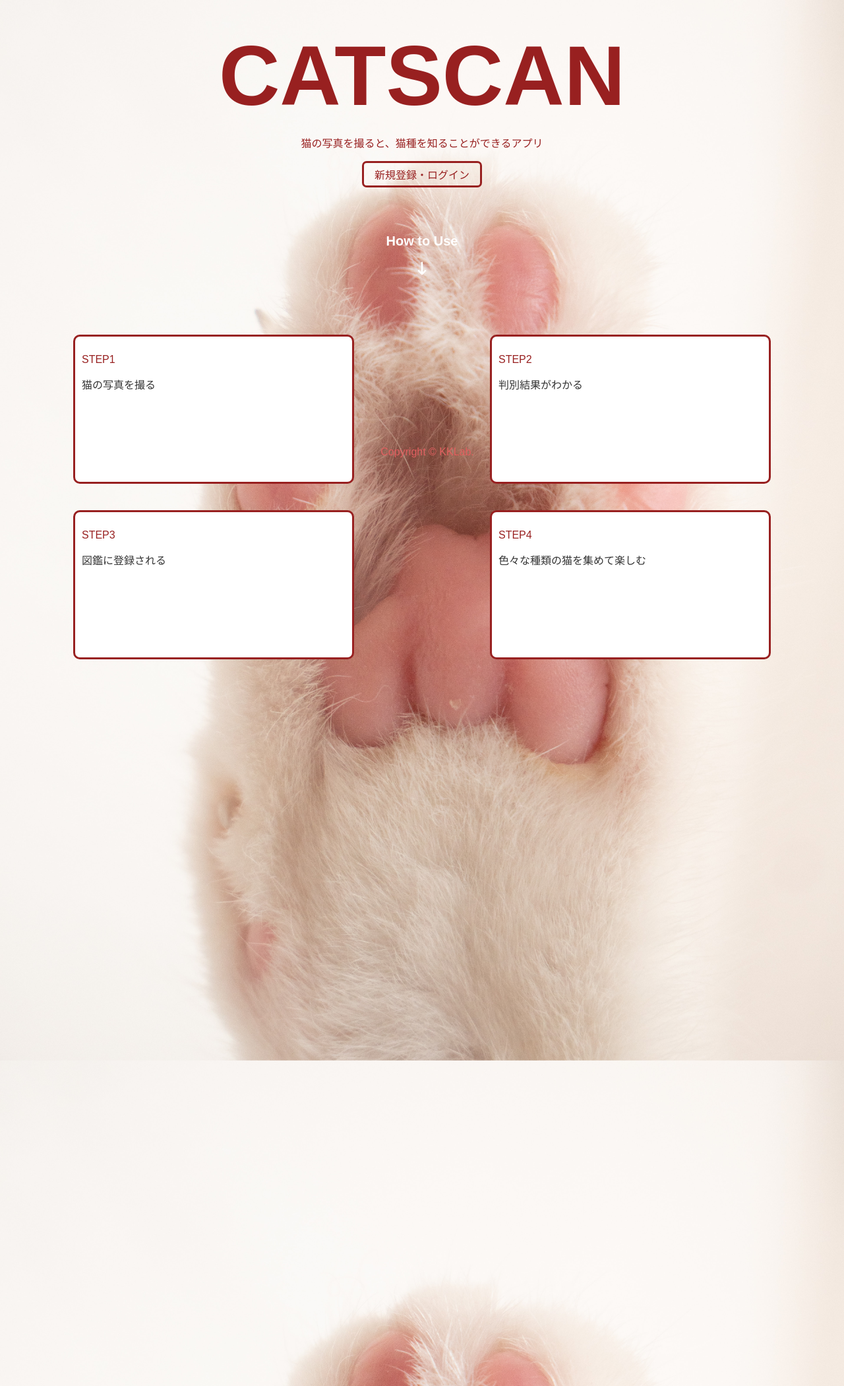
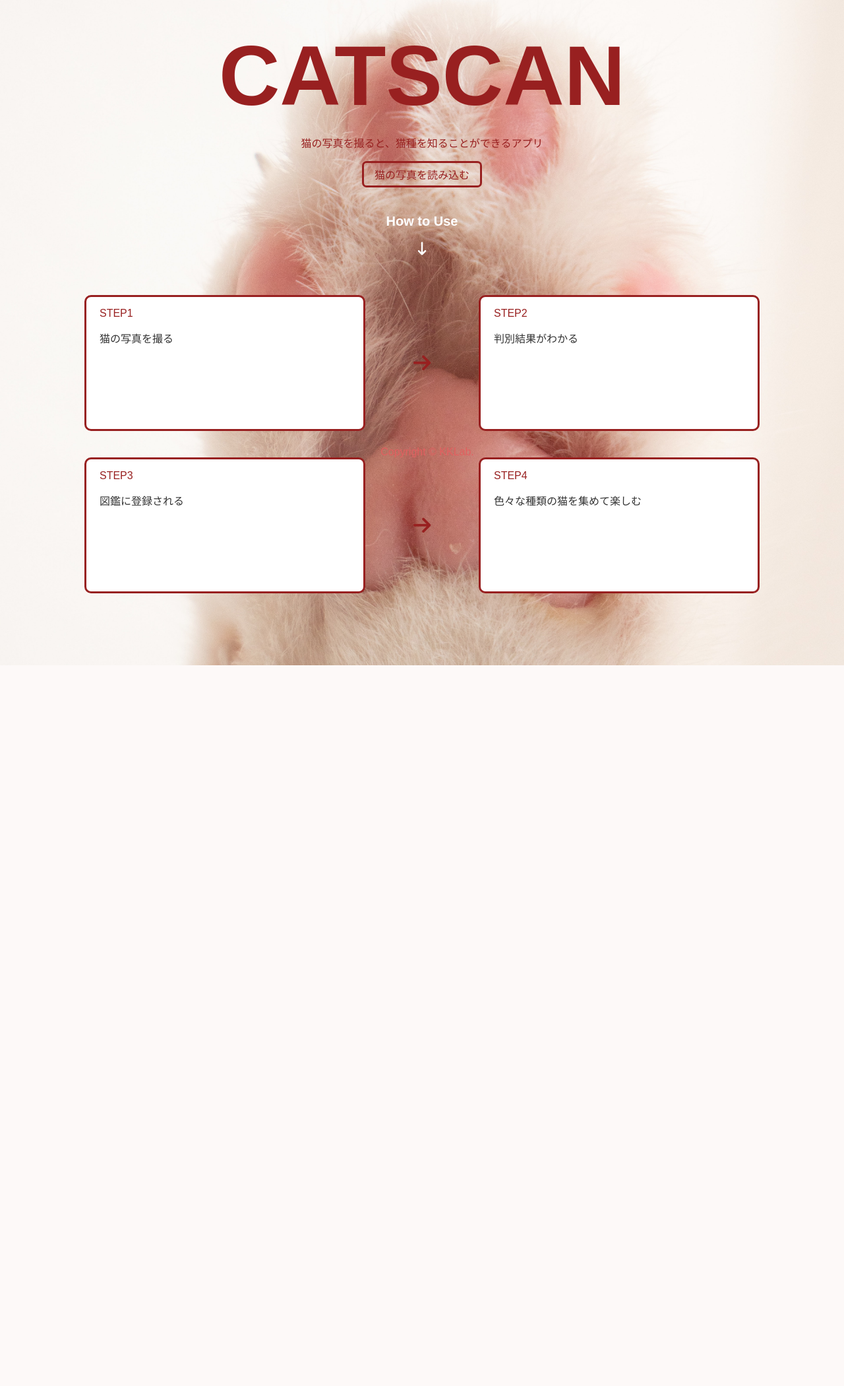
Before and after one commit to reki204/CatScan, a Flask app: page / in a window 1280 px wide. Shown: the part 100-2200 px from the top of the page at 66% size. After the commit the page ends 1108 px from the top, so only its background shows below. Run offline with Flask 2, Linux system fonts and the light colour scheme; some libraries are stand-ins or nearby versions.

Commit message:
メッセージを入力する

```diff
--- a/static/css/index.css
+++ b/static/css/index.css
@@ -17,15 +17,17 @@ body{
 }
 .container2{
   text-align: center;
-  margin: 70px;
+  margin: 40px;
   font-weight: bold;
   font-size: 20px;
   color: #ffff;
 }
 .container3{
   display: flex;
-  justify-content: space-around;
+  justify-content: center;
   flex-wrap: wrap;
+  margin-left: 100px;
+  margin-right: 100px ;
 }
 .item{
   background-color: #ffff;
@@ -34,7 +36,7 @@ body{
   border-radius: 10px;
   height: 200px;
   width: 400px;
-  padding: 10px;
+  padding-left: 20px;
 }
 p.item{
   margin: 5px;
@@ -60,3 +62,11 @@ h2{
 .fa-solid fa-arrow-down-long{
   text-align: center;
 }
+.item2{
+  text-align: center;
+  font-weight: bold;
+  font-size: 30px;
+  color: #982020;
+  margin: auto;
+  width: 40px;
+}
--- a/static/css/layout.css
+++ b/static/css/layout.css
@@ -63,5 +63,5 @@ footer {
   justify-content: center;
 }
 main{
-  height: 1000px;
+  height: auto;
 }
--- a/templates/index.html
+++ b/templates/index.html
@@ -5,7 +5,7 @@
             <h1>{{ message }}</h1>
             <h2>CATSCAN</h2>
             <p>猫の写真を撮ると、猫種を知ることができるアプリ</p>
-            <a href="#" class="btn-flat-border">新規登録・ログイン</a>
+            <a href="/result" class="btn-flat-border">猫の写真を読み込む</a>
         </div>
         <div class="container2">
             <p>How to Use</p>
@@ -16,6 +16,9 @@
                 <p>STEP1</p>
                 <p class ="lead">猫の写真を撮る</p>
             </div>
+            <div class ="item2">
+                <i class="fa-solid fa-arrow-right"></i>
+            </div>
             <div class ="item">
                 <p>STEP2</p>
                 <p class ="lead">判別結果がわかる</p>
@@ -24,6 +27,9 @@
                 <p>STEP3</p>
                 <p class ="lead">図鑑に登録される</p>
             </div>
+            <div class ="item2">
+                <i class="fa-solid fa-arrow-right"></i>
+            </div>
             <div class ="item">
                 <p>STEP4</p>
                 <p class ="lead">色々な種類の猫を集めて楽しむ</p>
--- a/templates/layout.html
+++ b/templates/layout.html
@@ -10,7 +10,7 @@
 
   <body>
     <header>
-      <h1><a href="index.html">CATSCAN</a></h1>
+      <h1><a href="/">CATSCAN</a></h1>
       <div class="header">
         <nav class = "header-nav">
           <ul class = "header-nav-list">
```
Also changed, not shown: static/css/result.css (added, +26 -0 lines), templates/profile.html (+1 -20 lines), templates/result.html (+16 -3 lines), static/images/cat1.jpg.
